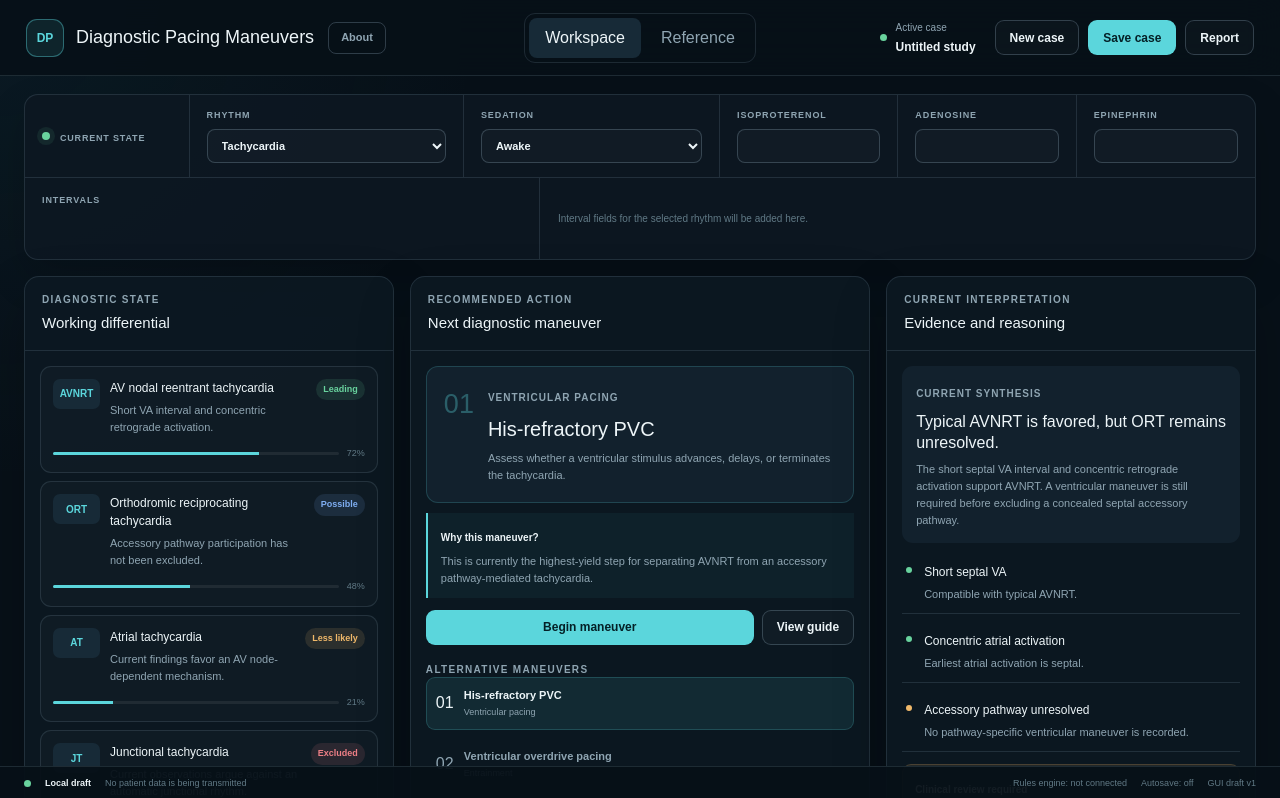
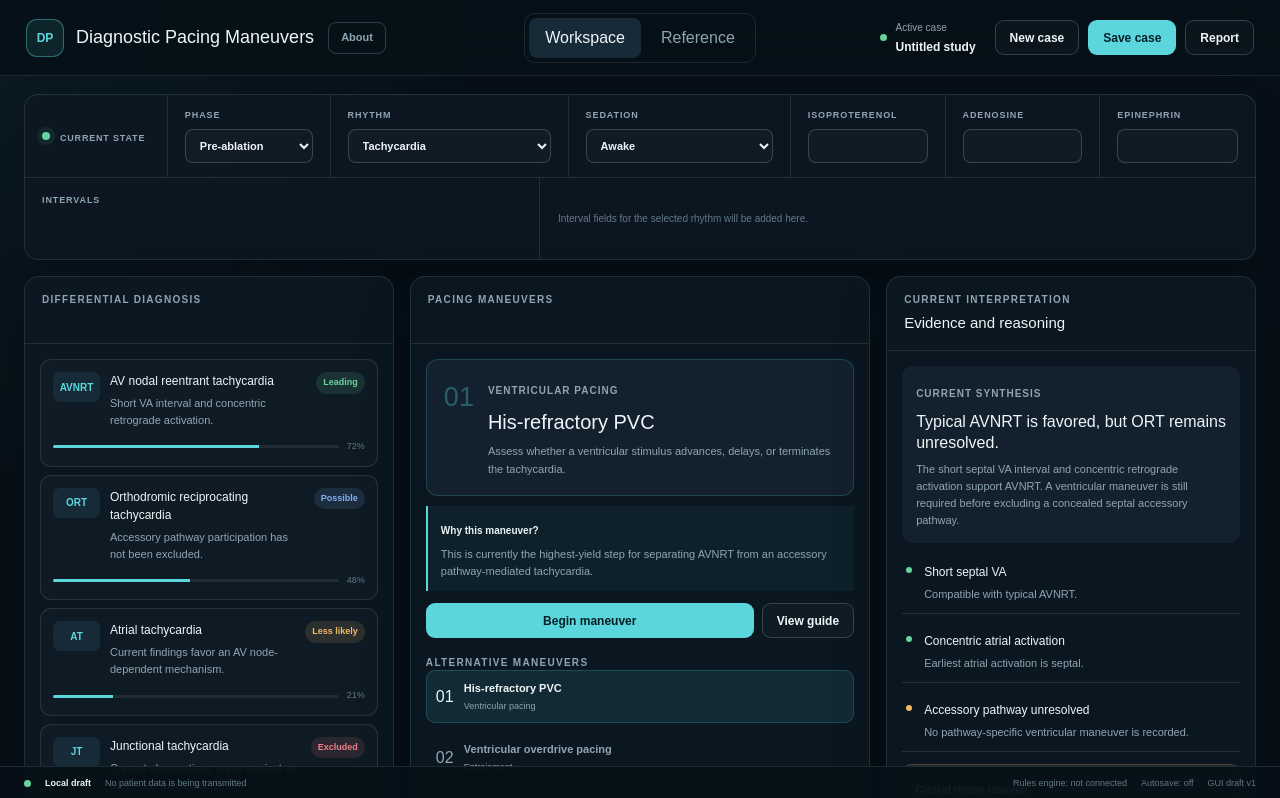
Before and after one commit to diagnosticpacing/diagnostic-pacing, a Next.js app: page / in a window 1280 px wide. Shown: the top 798 px of the page. Built offline with nearby package versions, Linux system fonts and the light colour scheme.

Commit message:
Add ablation phase and simplify panel headings

```diff
--- a/app/globals.css
+++ b/app/globals.css
@@ -215,6 +215,7 @@ button {
   display: grid;
   grid-template-columns:
     minmax(135px, 0.72fr)
+    minmax(155px, 0.82fr)
     minmax(205px, 1.2fr)
     minmax(205px, 1.12fr)
     minmax(145px, 0.78fr)
@@ -949,11 +950,11 @@ button {
   }
 
   .stateToolbarRow {
-    min-width: 980px;
+    min-width: 1135px;
   }
 
   .intervalsToolbarRow {
-    min-width: 980px;
+    min-width: 1135px;
   }
 }
 
--- a/app/page.tsx
+++ b/app/page.tsx
@@ -77,6 +77,7 @@ function Panel({
 export default function Home() {
   const [selectedManeuver, setSelectedManeuver] = useState(0);
   const [aboutOpen, setAboutOpen] = useState(false);
+  const [phase, setPhase] = useState("Pre-ablation");
   const [rhythm, setRhythm] = useState("Tachycardia");
   const [sedation, setSedation] = useState("Awake");
   const [isoproterenol, setIsoproterenol] = useState("");
@@ -169,6 +170,21 @@ export default function Home() {
             <div>
               <small>Current state</small>
             </div>
+          </div>
+
+          <div className="toolbarField phaseField">
+            <label htmlFor="phase">Phase</label>
+            <select
+              id="phase"
+              value={phase}
+              onChange={(event) => {
+                setPhase(event.target.value);
+                logStateChange("Phase", event.target.value);
+              }}
+            >
+              <option>Pre-ablation</option>
+              <option>Post-ablation</option>
+            </select>
           </div>
 
           <div className="toolbarField rhythmField">
@@ -295,7 +311,7 @@ export default function Home() {
       </section>
 
       <section className="workspace">
-        <Panel eyebrow="Diagnostic state" title="Working differential">
+        <Panel eyebrow="Differential diagnosis" title="">
           <div className="diagnosisList">
             {diagnoses.map((diagnosis) => (
               <article className="diagnosisCard" key={diagnosis.abbreviation}>
@@ -327,7 +343,7 @@ export default function Home() {
           </div>
         </Panel>
 
-        <Panel eyebrow="Recommended action" title="Next diagnostic maneuver">
+        <Panel eyebrow="Pacing maneuvers" title="">
           <article className="recommendation">
             <span className="stepNumber">
               {String(selectedManeuver + 1).padStart(2, "0")}
```
